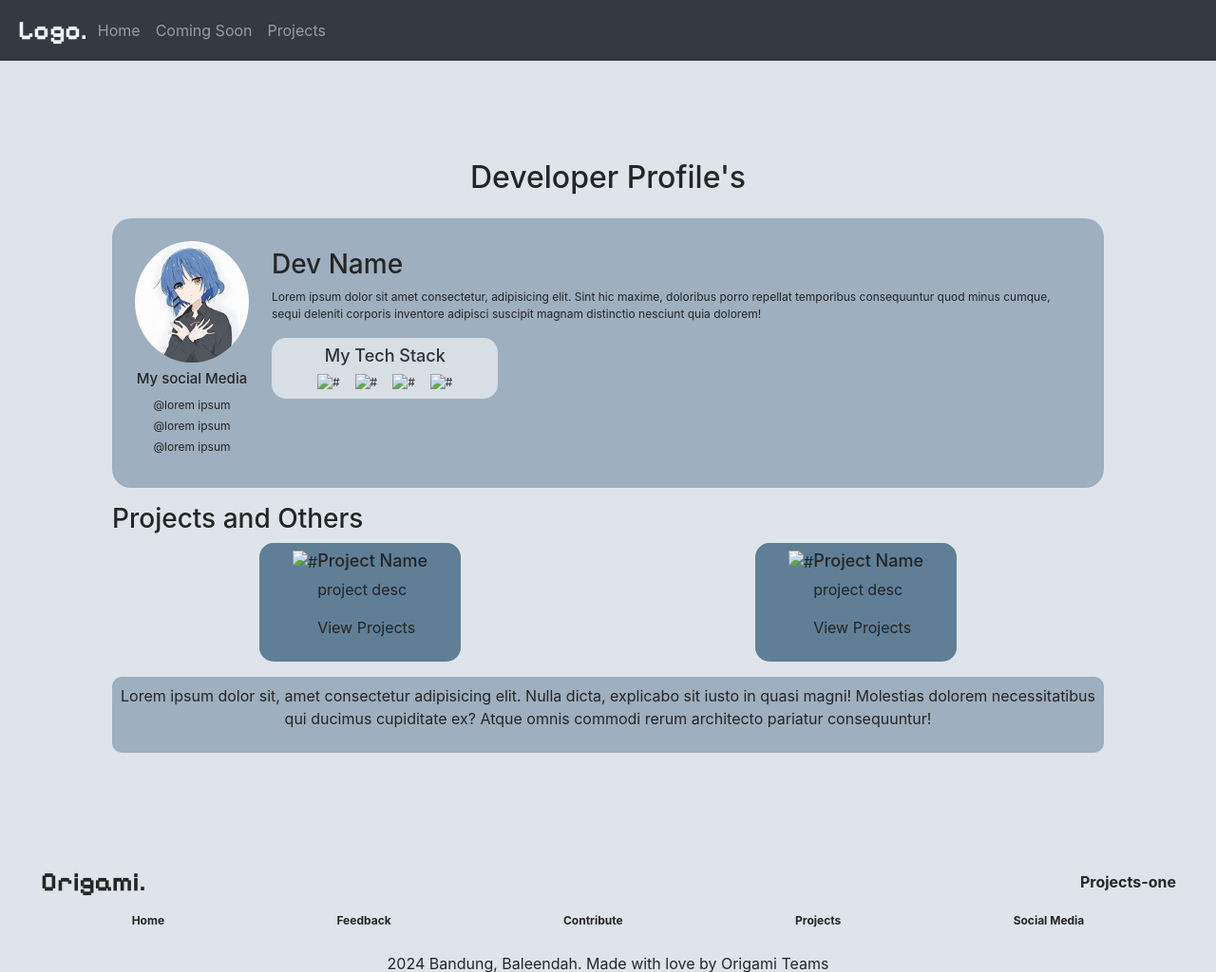
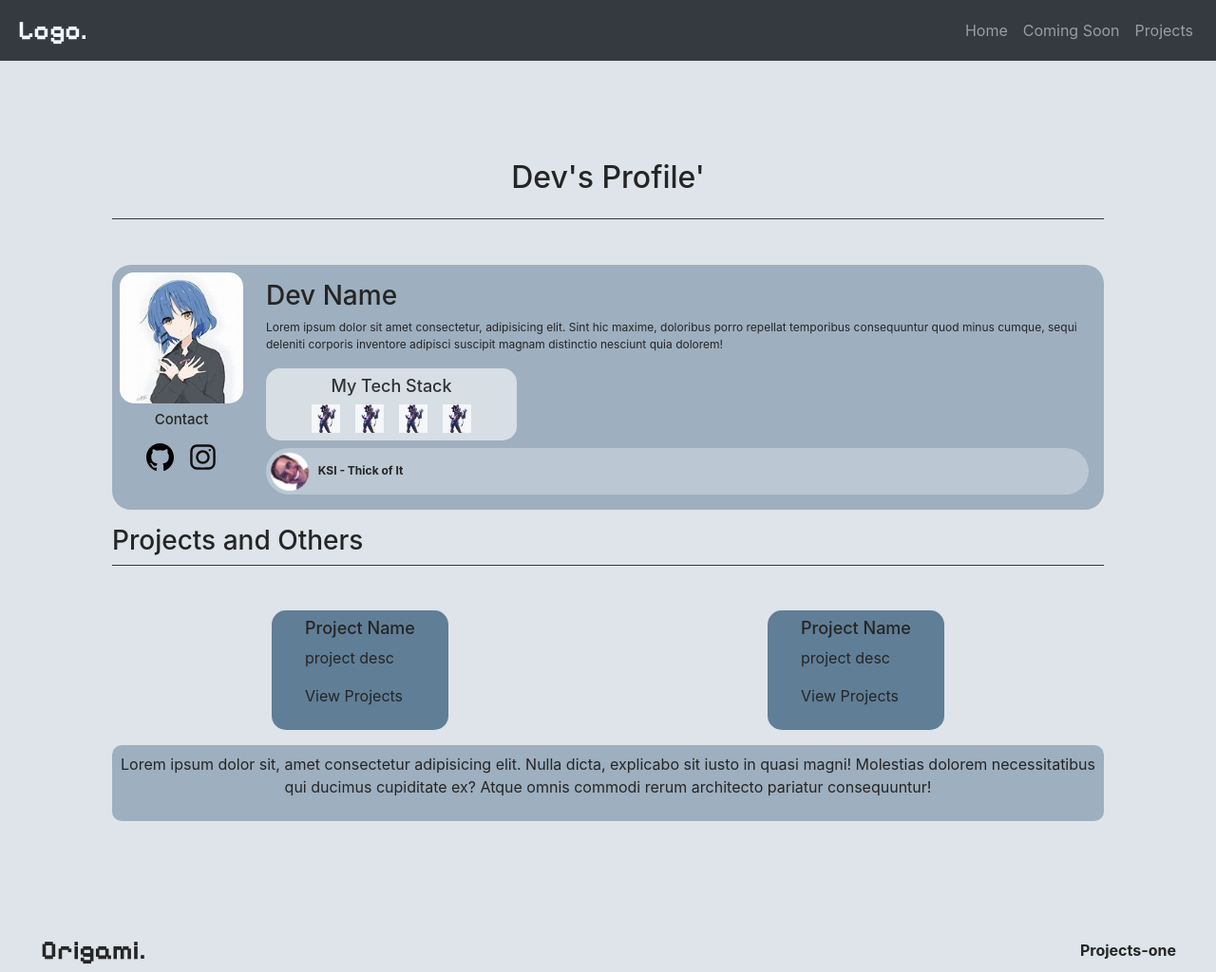
Before and after one commit to nothazel24/frontEnd-Projects, a PHP site: page /devInfo.php in a window 1280 px wide. Shown: the top 1024 px of the page at 95% size. Run offline with PHP 8.4, Linux system fonts and the light colour scheme; some libraries are stand-ins or nearby versions; some web fonts are replaced.

Commit message:
Small changes

```diff
--- a/devInfo.php
+++ b/devInfo.php
@@ -2,35 +2,43 @@
 
     <?php include 'others/head.php'; ?>
     <div class="container p-5 my-5">
-        <h1 class="header">Developer Profile's</h1>
+        <h1 class="header">Dev's Profile'</h1>
         <section class="devOne">
+            <div class="line mb-5"></div>
 
             <div class="cardBg">
 
                 <div class="section1">
                     <img src="assets/silder.jpg" alt="dev pfp">
-                    <h5>My social Media</h5>
+                    <h5>Contact</h5>
                     <div class="socialMedList">
-                        <p>@lorem ipsum</p>
-                        <p>@lorem ipsum</p>
-                        <p>@lorem ipsum</p>
+                        <a href="#"><img src="/assets/guthib.svg"></a>
+                        <a href="#"><img src="/assets/racistapp.svg"></a>
                     </div>
                 </div>
 
                 <div class="section2">
                     <h3>Dev Name</h3>
-                    <p>Lorem ipsum dolor sit amet consectetur, adipisicing elit. Sint hic maxime, doloribus porro repellat temporibus consequuntur quod minus cumque, sequi deleniti corporis inventore adipisci suscipit magnam distinctio nesciunt quia dolorem!</p>
+                    <p>Lorem ipsum dolor sit amet consectetur, adipisicing elit. Sint hic maxime, doloribus porro
+                        repellat temporibus consequuntur quod minus cumque, sequi deleniti corporis inventore adipisci
+                        suscipit magnam distinctio nesciunt quia dolorem!</p>
 
                     <div class="section3">
                         <h5>My Tech Stack</h5>
 
                         <div class="techStack">
-                            <img src="#" alt="#" class="imgStack">
-                            <img src="#" alt="#" class="imgStack">
-                            <img src="#" alt="#" class="imgStack">
-                            <img src="#" alt="#" class="imgStack">
+                            <img src="assets/scarybear.png" alt="#" class="imgStack">
+                            <img src="assets/scarybear.png" alt="#" class="imgStack">
+                            <img src="assets/scarybear.png" alt="#" class="imgStack">
+                            <img src="assets/scarybear.png" alt="#" class="imgStack">
                         </div>
                     </div> <!-- SECTION 3 -->
+                    <div class="favMusic">
+                        <img src="assets/epic.jpg" alt="epic" class="img">
+                        <div class="textArea">
+                            <p>KSI - Thick of It</p>
+                        </div>
+                    </div>
                 </div> <!-- SECTION 2 -->
 
             </div> <!-- CARD BG -->
@@ -40,14 +48,15 @@
         <section class="devTwo">
 
             <h3 class="sub-header">Projects and Others</h3>
+            <div class="line mb-5"></div>
             <div class="extrasWrapper">
 
-                <?php for ($k = 0; $k <= 1; $k++) : ?>
+                <?php for ($k = 0; $k <= 1; $k++): ?>
                     <div class="extras<?= $k ?>">
                         <div class="extrasCard">
 
                             <div class="extrasCardContent">
-                                <img src="#" alt="#">
+                                <img src="" alt="">
                                 <div class="extrasCardContent2">
                                     <h3>Project Name</h3>
                                     <p>project desc</p>
@@ -57,7 +66,6 @@
                                         </a>
                                     </div>
                                 </div> <!-- VIEW -->
-
                             </div> <!-- EXTRAS CARD CONTENT -->
                         </div> <!-- EXTRAS CARD -->
                     </div> <!-- EXTRAS ONE -->
@@ -68,9 +76,14 @@
 
         <section class="devThree">
             <div class="extrasTwo">
-                <p>Lorem ipsum dolor sit, amet consectetur adipisicing elit. Nulla dicta, explicabo sit iusto in quasi magni! Molestias dolorem necessitatibus qui ducimus cupiditate ex? Atque omnis commodi rerum architecto pariatur consequuntur!</p>
+                <p>Lorem ipsum dolor sit, amet consectetur adipisicing elit. Nulla dicta, explicabo sit iusto in quasi
+                    magni! Molestias dolorem necessitatibus qui ducimus cupiditate ex? Atque omnis commodi rerum
+                    architecto pariatur consequuntur!</p>
             </div>
         </section>
 
     </div> <!-- CONTAINER -->
+    <script src="https://cdn.jsdelivr.net/npm/gsap@3.12.5/dist/gsap.min.js"></script>
+
+    <script src="script/linggangguliguliguliwachalingganggulingganggu.js"></script>
     <?php include 'others/footer.php'; ?>
--- a/index.php
+++ b/index.php
@@ -1,6 +1,11 @@
 <body style="background-color: #dee4e9">
 
   <?php include 'others/head.php'; ?>
+
+<!-- Assets load overlay -->
+<div class="loadingAssetsScreen" id="assetOverlay">
+  <p id="textID">Waiting for assets to load...</p>
+</div>
 
   <section class="one">
     <div class="container p-2 my-5">
--- a/others/head.php
+++ b/others/head.php
@@ -42,7 +42,7 @@
           <span class="navbar-toggler-icon"></span>
         </button>
 
-        <div class="collapse navbar-collapse" id="collapsibleNavbar">
+        <div class="collapse navbar-collapse justify-content-end" id="collapsibleNavbar">
           <ul class="navbar-nav">
             <li class="nav-item">
               <a class="nav-link" href="index.php">Home</a>
--- /dev/null
+++ b/script/linggangguliguliguliwachalingganggulingganggu.js
@@ -0,0 +1,8 @@
+document.addEventListener("DOMContentLoaded", function(){
+    gsap.to(".img", {
+        rotation: 360,
+        duration: 8,
+        repeat: -1,
+        ease: "linear"
+    })
+})
--- a/style/devInfoStyle.css
+++ b/style/devInfoStyle.css
@@ -1,3 +1,9 @@
+.line {
+    width: 100%;
+    height: 0.3px;
+    background-color: #2a3a46;
+}
+
 .header {
     text-align: center;
     padding: .5rem;
@@ -14,7 +20,7 @@
 
 .cardBg {
     background-color: #9eafbf;
-    padding: 1rem;
+    /* padding: 3rem; */
     display: flex;
     flex-direction: row;
     border-radius: 20px;
@@ -24,9 +30,9 @@
 
 /* SECTION ONE  */
 .section1 img {
-    width: 120px;
+    width: 130px;
     height: max-content;
-    border-radius: 100%;
+    border-radius: 1em;
     margin: .5rem;
 }
 
@@ -43,12 +49,15 @@
 }
 
 .socialMedList {
-    font-size: 12px;
-    line-height: .5;
-    margin: .5rem;
+    display: flex;
+    flex-direction: row;
 }  /* END */
 
-
+.socialMedList img {
+    width: 29px;
+    border-radius: 0%;
+    gap: 3.9%;
+}
 
 /* SECTION TWO */
 .section2 {
@@ -79,6 +88,11 @@
 .techStack {
     display: flex;
     flex-direction: row;
+    width: 100%;
+}
+
+.techStack img {
+    width: 30px;
 }
 
 .imgStack {
@@ -99,6 +113,7 @@
     background-color: #607e96;
     padding: .5rem 2.2rem;
     border-radius: 15px;
+    overflow: hidden;
 }
 
 .extrasCardContent {
@@ -114,7 +129,6 @@
 .extrasCardContent h3 {
     font-size: 18px;
 }
-
 /* EXTRAS TWO */
 .extrasTwo {
     background-color: #9eafbf;
@@ -122,3 +136,46 @@
     text-align: center;
     border-radius: 10px;
 }
+.favMusic {
+    width: 100%;
+    height: fit-content;
+    margin-top: .5rem;
+    /* background-color: #00000013; */
+    display: flex;
+    justify-content:flex-start;
+    padding: .3rem;
+    border-radius: 10px;
+    /* background-image: url("/assets/fromscreentotheringtothepentothekingwheresmycrownthatsmyblingalwaysdramawheniring.svg"); */
+    background-position: right right;
+    background-size: cover;
+    background-repeat: no-repeat;
+    position: relative;
+}
+.favMusic::before {
+    content: '';
+    position: absolute;
+    top: 0;
+    right: 0;
+    left: 0;
+    bottom: 0;
+    border-radius: 25px;
+    background: rgba(255, 255, 255, 0.299);
+}
+.favmusic .textArea {
+    display: flex;
+    align-items: center;
+    height: 100%;
+    margin-left: 10px;
+}
+.textArea p {
+    font-size: 12px;
+    font-weight: bold;
+    vertical-align: middle;
+    transform: translateY(6.8px);
+}
+.favMusic img {
+    width: 40px;
+    border-radius: 100%;
+    vertical-align: middle;
+    object-fit: cover;
+}
--- a/style/indexStyle.css
+++ b/style/indexStyle.css
@@ -4,6 +4,25 @@
   padding: 0px;
   box-sizing: border-box;
   color: #252525;
+}
+
+.loadingAssetsScreen {
+  width: 100%;
+  height: 100vh;
+  position: fixed;
+  top: 0;
+  background-color: #252525;
+  color: white;
+  z-index: 2;
+  display: flex;
+  justify-content: center;
+  align-items: center;
+}
+
+.loadingAssetsScreen p {
+  text-align: center;
+  color: white;
+  font-family: 'Consolas';
 }
 
 .hr {
@@ -13,7 +32,6 @@
   border-radius: 10px;
   margin: auto;
 }
-
 
 .intro {
   font-family: Bebas Neue;
@@ -118,7 +136,6 @@
     transparent
   );
   /* animation: scroll  40s linear infinite; */
-
 }
 
 @keyframes scroll {
@@ -176,7 +193,6 @@
   width: 90%;
 }
 
-
 /* CONTRIBUTORS SECTION */
 .contributorsHeader {
   margin: 1rem 0px;
@@ -218,14 +234,13 @@
   color: aliceblue;
   background-color: #406682;
   width: max-content;
-  padding: .5rem;
+  padding: 0.5rem;
   border-radius: 20px;
   text-align: end;
   height: max-content;
 }
 
 /* END */
-
 
 .creditsWrapper {
   display: flex;
@@ -251,13 +266,25 @@
 }
 
 @keyframes fadeIn {
-  from { opacity: 0; transform: translateY(20px); }
-  to { opacity: 1; transform: translateY(0); }
+  from {
+    opacity: 0;
+    transform: translateY(20px);
+  }
+  to {
+    opacity: 1;
+    transform: translateY(0);
+  }
 }
 
 @keyframes fadeOut {
-  from { opacity: 1; transform: translateY(0); }
-  to { opacity: 0; transform: translateY(20px); }
+  from {
+    opacity: 1;
+    transform: translateY(0);
+  }
+  to {
+    opacity: 0;
+    transform: translateY(20px);
+  }
 }
 
 .apaya {
```
Also changed, not shown: script/anims.js (+18 -21 lines), assets/epic.jpg (added), assets/fromscreentotheringtothepentothekingwheresmycrownthatsmyblingalwaysdramawheniring.svg (added), assets/guthib.svg (added), assets/holapendejoqliado.png (added), assets/racistapp.svg (added). Lines whose indentation alone changed are shown as unchanged.
